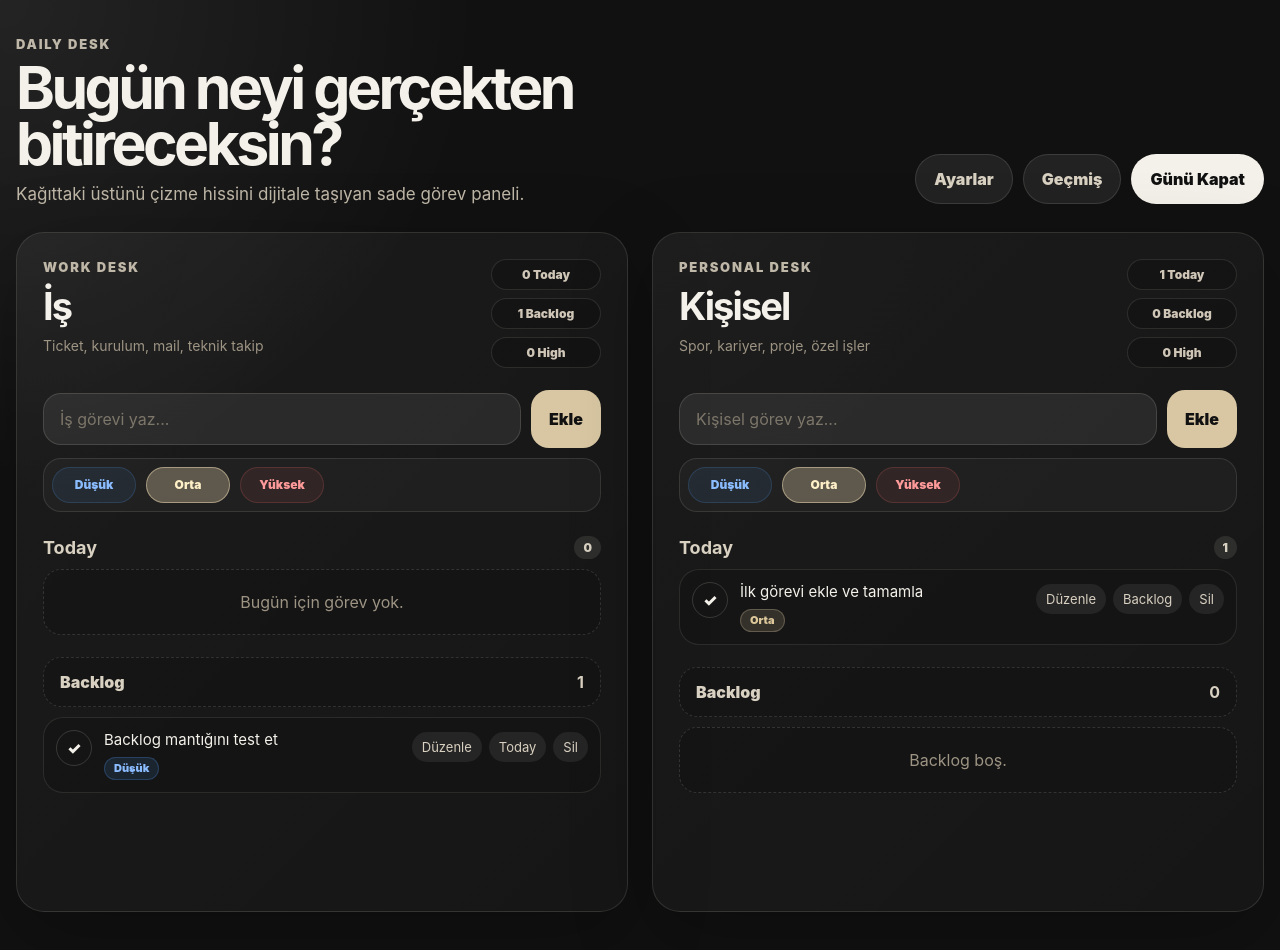
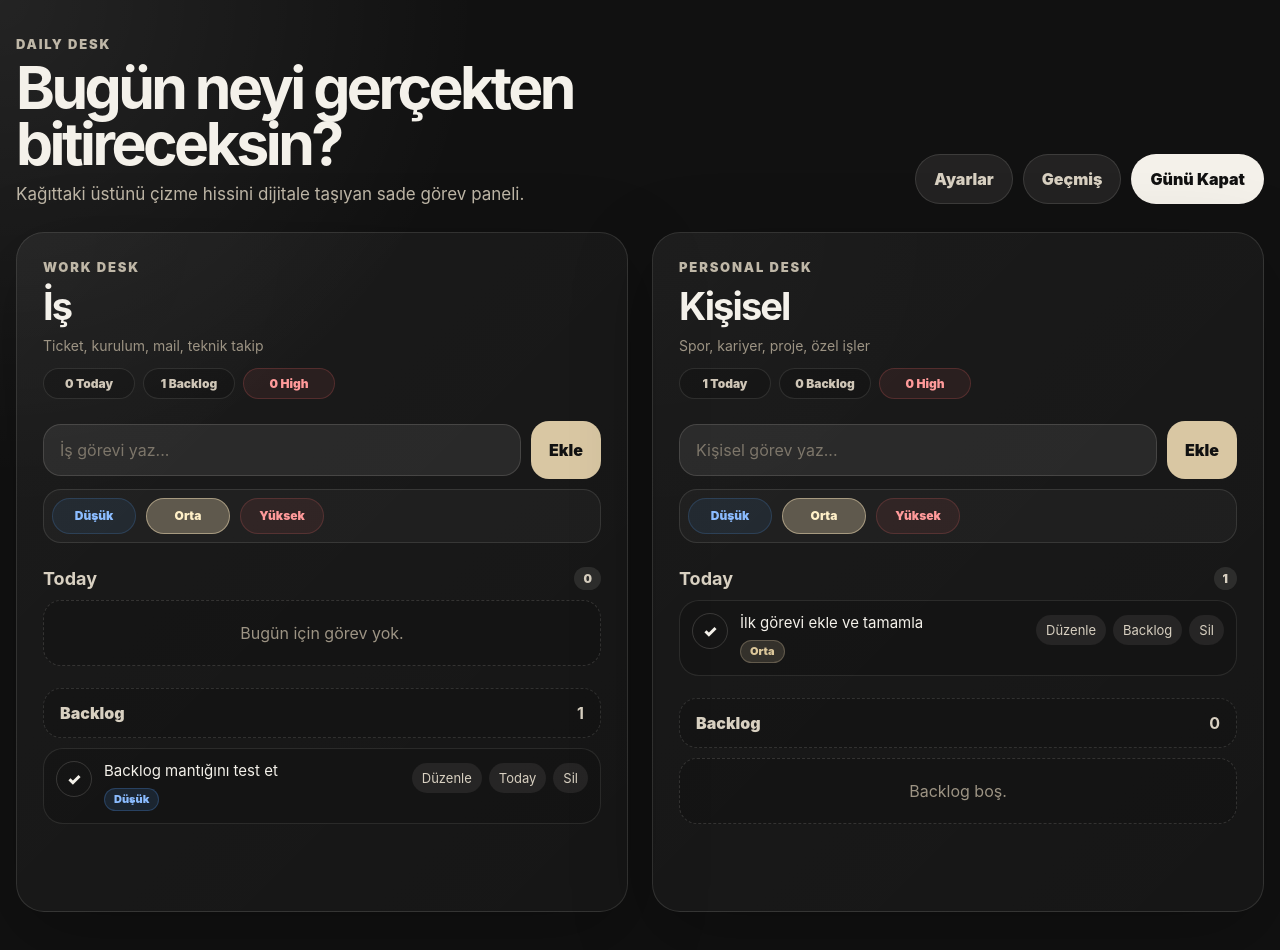
Before and after one commit to YigitAvar/daily-desk, a React (Vite) app: page / in a window 1280 px wide. Shown: the top 950 px of the page. Built offline with nearby package versions, Linux system fonts and the light colour scheme.

Commit message:
Add backlog aging warnings

```diff
--- a/src/components/DeskColumn.jsx
+++ b/src/components/DeskColumn.jsx
@@ -288,8 +288,6 @@ function DeskColumn({
 
                 {isBacklog && renderBacklogAge(task)}
               </div>
-
-              {isBacklog && renderBacklogWarning(task)}
             </div>
 
             <div className="compact-task-actions">
@@ -328,7 +326,7 @@ function DeskColumn({
           <span>{todayTasks.length} Today</span>
           <span>{backlogTasks.length} Backlog</span>
           <span>{highPriorityCount} High</span>
-          {agedBacklogCount > 0 && <span>{agedBacklogCount} Aging</span>}
+          {agedBacklogCount > 0 && <span>{agedBacklogCount} Bekleyen</span>}
         </div>
       </div>
 
--- a/src/styles.css
+++ b/src/styles.css
@@ -1270,3 +1270,32 @@ h1 {
   font-weight: 800;
   line-height: 1.35;
 }
+
+/* Better desk stats placement */
+
+.desk-column-header {
+  display: grid;
+  grid-template-columns: 1fr;
+  gap: 14px;
+}
+
+.desk-stats {
+  display: flex;
+  flex-wrap: wrap;
+  gap: 8px;
+  min-width: 0;
+  align-content: initial;
+}
+
+.desk-stats span {
+  width: fit-content;
+  min-width: 92px;
+  padding: 7px 11px;
+  text-align: center;
+}
+
+.desk-stats span:last-child {
+  border-color: rgba(255, 107, 107, 0.2);
+  background: rgba(255, 107, 107, 0.075);
+  color: #ff9a9a;
+}
```
